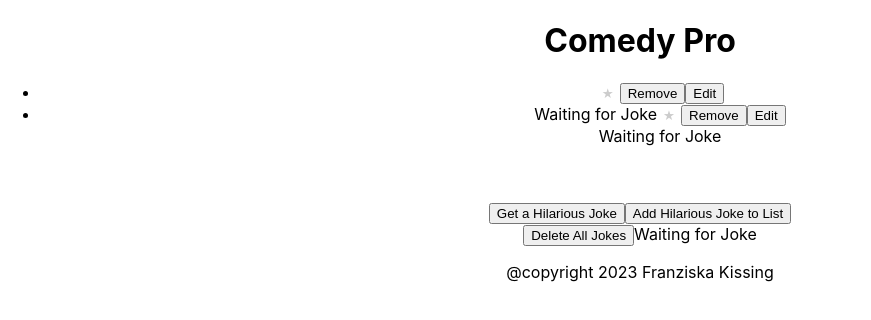
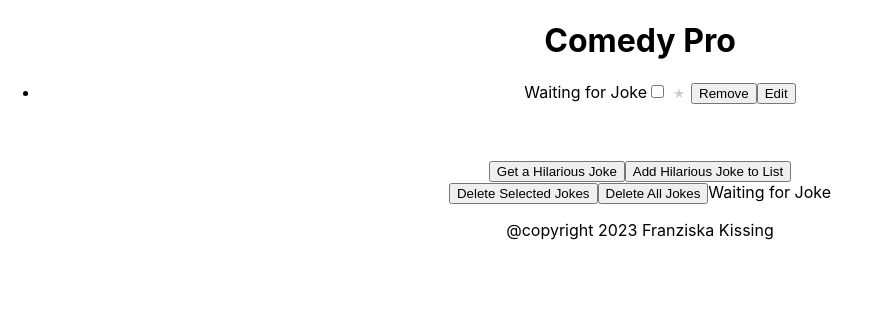
Before and after one commit to FrankieSlinn/comedy, a React (Create React App) app: page / in a window 1280 px wide. Both pictures are taken after a click on the button "Add Hilarious Joke to List". Shown: the top 320 px of the page, without its empty margins (0-871 px from the left). Built offline with nearby package versions, Linux system fonts and the light colour scheme.

Commit message:
delete selected works

```diff
--- a/src/App.js
+++ b/src/App.js
@@ -10,8 +10,12 @@ function App() {
 
 
   //Set Initial State of Jokes
-  const [jokes, setJokes] = useState([""]);
-  let [displayJoke, setDisplayJoke] = useState("Waiting for Joke");
+  const [jokes, setJokes] = useState([]);
+  const [id, setId]=useState(null);
+  const[checked, setChecked]=useState(true);
+  const[checkedList, setCheckedList]=useState([]);
+  const[objJokes, setObjJokes]=useState([{}]);
+  let [displayJoke, setDisplayJoke] = useState(["Waiting for Joke"]);
 
   function fetchAPI(){
     fetch('https://icanhazdadjoke.com/slack')
@@ -19,7 +23,67 @@ function App() {
     .then((results)=>{setDisplayJoke(displayJoke=results.attachments[0].text);
         console.log("results", results)})
     .catch((error)=>console.log("err", error))
-    console.log("displayJoke", displayJoke)
+    //console.log("displayJoke", displayJoke)
+    }
+
+
+
+   // console.log("jokeItemsj", jokes)
+    let deleteId=(id+1);
+    let newSelectIds=[];
+   // let selectJokeList=[...jokes]
+
+const handleSelectDeleteChange= function(){
+
+
+      let deleteId=id+1;
+
+
+
+    //  console.log("jokeItems.jokeItem", jokes)
+  // console.log("update idlist Test", [...idList, id])
+
+      if(checked===true){
+
+       // setIdList([...idList, id])
+      //   if (!idList.includes(id)){
+      //     console.log("yes")
+      //  newSelectIds=[...idList, id]
+      //  setIdList(newSelectIds);
+      //  console.log("idlist in function", idList)}
+
+      //   console.log("idlist", idList)
+      //   setChecked(true)
+      let editedEntryTrue=[{jokeItem: jokes[id], checked:true}]
+
+       // selectJokeList.splice(id,0,editedEntryTrue)
+       // selectJokeList.splice(deleteId,1)
+       // console.log("selectJokeList in selectDelete", selectJokeList)
+      // setObjJokes(selectJokeList);
+        console.log("objJokes", objJokes)
+
+       // setObjDelete([...selectJokeList]);
+     // jokeItems.setJokes([{...selectJokeList}])
+
+       // setJokeChecked(item);
+       // jokeItems.jokeChecked=item;
+        console.log("jokes", jokes)
+      }
+      else if(checked===false){
+        ////selectJokeList.splice(id, 1)
+        let editedEntryFalse=[{jokeItem: jokes[id], isChecked:false}]
+
+        //selectJokeList.splice(id,0,editedEntryFalse)
+       // selectJokeList.splice(deleteId,1)
+        //console.log("selectJokeList after false", selectJokeList)
+      }
+      //jokeItems.jokeChecked=checked.slice();
+
+
+
+
+    //console.log("jokeChecked",jokeItems.jokes)
+    //return selectJokeList
     }
 
     // fetch('https://icanhazdadjoke.com/slack')
@@ -29,13 +93,15 @@ function App() {
     // .catch((error)=>console.log("err", error))
     // console.log("jokes", jokes)
 
+
+
   return (
     <div className="App">
       <Header />
-      <List jokes={jokes} setJokes={setJokes}/>
+        <List jokes={jokes} setJokes={setJokes} handleSelectDeleteChange={handleSelectDeleteChange}  objJokes={objJokes} setObjJokes={setObjJokes} id={id} setId={setId} checked={checked} setChecked={setChecked} checkedList={checkedList} setCheckedList={setCheckedList}/>
       <br />
       <br />
-    <Form jokes={jokes} setJokes={setJokes} fetchAPI={fetchAPI} displayJoke={displayJoke}/>
+    <Form checkedList={checkedList} setCheckedList={setCheckedList} jokes={jokes} setJokes={setJokes}  fetchAPI={fetchAPI} displayJoke={displayJoke} handleSelectDeleteChange={handleSelectDeleteChange} checked={checked} setChecked={setChecked}/>
 
     <Footer />
     </div>
--- a/src/Form.js
+++ b/src/Form.js
@@ -1,7 +1,10 @@
+import ReactDOM from 'react-dom'
+import ListItem from "./ListItem";
+import List from "./List";
 export default function Form(props){
 
-    console.log("props", props.displayJoke)
-    console.log("props.jokes", props.jokes)
+    //console.log("props in form", props)
+    //console.log("props.jokes", props.jokes)
 
     function handleClick(e){
         e.preventDefault();
@@ -16,15 +19,40 @@ export default function Form(props){
         props.setJokes([]);
     }
 
+ function deleteSelected(e){
+  e.preventDefault();
+  if(props.checkedList)console.log("props.checkList in deleteSelected", props.checkedList);
+  let checkedListCopy=[...props.checkedList];
+  console.log("checkedListCopy", checkedListCopy)
+let filteredList=checkedListCopy.forEach(element => {
+    props.jokes.splice(props.jokes.indexOf(element), 1)
+    props.setJokes([...props.jokes])
+    props.setCheckedList([])
+    props.setChecked(false)
+    checkedListCopy=[]
+  })
+
+  console.log("jokes", props.jokes)
+
+
+ }
+
     return(
         <>
 
         <button onClick={handleClick}>Get a Hilarious Joke</button>
         <button onClick={addJokeToList}>Add Hilarious Joke to List</button>
         <br />
+        <button onClick={deleteSelected}>Delete Selected Jokes</button>
         <button onClick={handleDelete}>Delete All Jokes</button>
 
         {props.displayJoke}
+        {ListItem}
+
+
+
+
+
      {/* // <div>{props.jokes}</div>  */}
         </>
     )
--- a/src/List.js
+++ b/src/List.js
@@ -1,17 +1,27 @@
 import ListItem from "./ListItem";
 
+import Form from "./Form"
+
 export default function List(props){
-    console.log("listprops", props)
 
-    const jokeItems=props.jokes.map(function(item, index){console.log("item in list", props.jokes); return <ListItem jokeItem={item} key={index} index={index} jokeList={props.jokes} setJokes={props.setJokes}/>})
-    let jokeList=[props.jokes]
+
+const jokeItems=props.jokes.map(function(item, index){//console.log("item in list", props.jokes);
+    return <ListItem handleSelectDeleteChange={props.handleSelectDeleteChange}id={index} setId={props.setId} jokeItem={item} jokes={props.jokes} setChecked={props.setChecked} checked={props.checked} key={index} index={index} jokeList={props.jokes} setJokes={props.setJokes}  checkedList={props.checkedList} setCheckedList={props.setCheckedList} />
+})
+   //let jokeList=[props.jokes]
+
+
+
 
 
     return (
 <>
 <ul >
     {jokeItems}
-    {jokeList=props.jokes}
+
+    {/* {objJokes=props.objJokes} */}
+    {/* //{setObjJokes=props.setObjJokes} */}
+
 
 
 
--- a/src/ListItem.js
+++ b/src/ListItem.js
@@ -1,36 +1,37 @@
 import EditForm from "./EditForm";
 import {useState} from "react";
 export default function ListItem(jokeItems){
-    function log(){
-        //console.log("start works")
-    }
+//console.log("jokeItems in jokeItems", jokeItems)
+
+let selectJokeList=[...jokeItems.jokeList];
 const [star, setStar]=useState(false);
 const [changeItem, setChangeItem]=useState(false);
 const[showEditForm, setShowEditForm]=useState(false);
 
+const[jokeChecked, setJokeChecked]=useState({});
+
+const[idList, setIdList]=useState([])
+
 const[newJokeList, setNewJokeList]=useState(jokeItems.jokeList);
-//jokeItems.setJokes(newJokeList);
-let id=jokeItems.index;
+
+
+jokeItems.setId(jokeItems.index)
+let isChecked=jokeItems.isChecked;
 let editedJokeList=[];
+
 
 function removeItem(){
 let newItem = [...jokeItems.jokeList];
-newItem.splice(id,1)
-console.log("spliced newItem", newItem)
+newItem.splice(jokeItems.id,1)
 jokeItems.setJokes(newItem);
 }
 function handleJokeChanges(e){
     e.preventDefault();
-    console.log("e.target.value", e.target.value)
     let editedJoke=e.target.value;
     let editedJokeList=[...jokeItems.jokeList]
-    let spliceId=id+1;
-    let newEditedJokeList=[editedJokeList.splice(id,0,editedJoke)];
-    console.log("edited jokelist, deditedJoke", editedJokeList, editedJoke);
-    console.log("id in edited joke", id)
+    let spliceId=jokeItems.id+1;
+    let newEditedJokeList=[editedJokeList.splice(jokeItems.id,0,editedJoke)];
     editedJokeList.splice(spliceId,1);
-    console.log("editedJoke after splice", editedJokeList)
-    console.log("edited joke with id", editedJokeList[id])
     jokeItems.setJokes(editedJokeList);
     editedJokeList=[];
     editedJoke="";
@@ -41,14 +42,54 @@ function handleFormSubmit(e) {
 
     //props.addSkill(newSkill);
   }
+//console.log("jokeItems.checkedList before function", jokeItems.jokes[jokeItems.id])
+
+  function captureChecks(e){
+    console.log("jokeitems.jokes", jokeItems.jokes)
+    console.log("jokeItems.jokes[id]", jokeItems.id)
+
+    let itemChecked=e.target.checked;
+    console.log("itemChecked", itemChecked)
+    if(itemChecked==true){
+      console.log("true")
+      if(!jokeItems.checkedList.includes(jokeItems.jokes[jokeItems.id])){
+        console.log("included")
+        jokeItems.setCheckedList([...jokeItems.checkedList, jokeItems.jokes[jokeItems.id]])
+        console.log("jokeItems.checkedList true", jokeItems.checkedList)
+      }
+
+    }
+   if(itemChecked==false){
+    console.log("false")
+    if(jokeItems.checkedList.includes(jokeItems.jokes[jokeItems.id])){
+      console.log("in list")
+      jokeItems.setCheckedList(jokeItems.checkedList.filter((item)=> item!=jokeItems.joke[jokeItems.id]))
+      console.log("jokeItems.checkedList", jokeItems.checkedList)
+    }
+
+   }
+
+
+  }
+
+
+
+
+
     return(
+     <>
 
-        // style={{color: "red"}}
         <li className="jokeListed" id={jokeItems.index}>
-            {/* //     style={{
-        backgroundColor: props.index % 2 ? "lavender" : "hotpink",
-      }} */}
+
       {jokeItems.jokeItem}
+      <input type="checkbox" index={jokeItems.id} onClick={(e)=>{{captureChecks(e)}
+        jokeItems.setChecked(!jokeItems.checked);     console.log("checked in function", jokeItems.checked, jokeItems.id
+        ); jokeItems.setId(jokeItems.index); console.log("checked, id", jokeItems.checked, jokeItems.id)}}  onChange={jokeItems.handleSelectDeleteChange}/>
+
+{/* // jokeItems.checked?jokeItems.setCheckedList([...jokeItems.checkedList, jokeItems.id]):jokeItems.checkedList.includes(jokeItems.id)?jokeItems.checkedList.filter((item)=> item!=jokeItems.id):null; */}
+
+
+      <label id={jokeItems.id}  />
           <button className="star" style={{color:star?"yellow":"#ccc"}}onClick={()=>{setStar(!star)}}> &#9733;</button>
           {/* //onClick={() => setShowTodos(!showTodos)}>{showTodos ? 'HIDE' : 'SHOW'} */}
 
@@ -64,5 +105,7 @@ function handleFormSubmit(e) {
         </form>
          </li>
 
+         </>
+
     )
 }
```
Also changed, not shown: src/Checkbox.js (added, +20 -0 lines).
